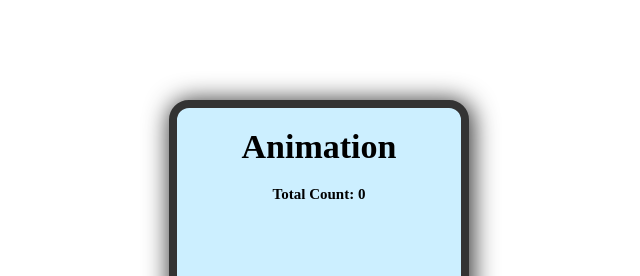
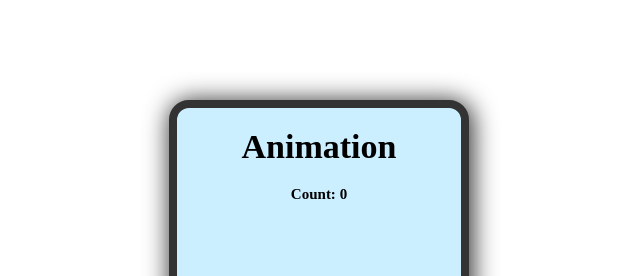
Before and after one commit to Christiano0407/animation_Web_Development, a plain HTML site: page animation/animation.html in a window 1280 px wide. Shown: the top 276 px of the page, 321-961 px from the left. Drawn offline with Linux system fonts and the light colour scheme.

Commit message:
checkbox

```diff
--- a/animation/animation.html
+++ b/animation/animation.html
@@ -13,11 +13,11 @@
     <main class="main__container" id="idMainContainer">
         <div class="phone" id="idPhone">
             <h1 class="text__animation">Animation</h1>
-            <h2 class="total__counter">Total Count: </h2>
+            <h2 class="total__counter">Count: </h2>
             <!-- Bunny -->
             <div class="layer-1">
                 <input type="checkbox">
-                <div class="eyeLeft">
+                <div class=" eyeLeft">
                     <div class="eyeL"></div>
                 </div>
                 <div class="eyeRight">
```
